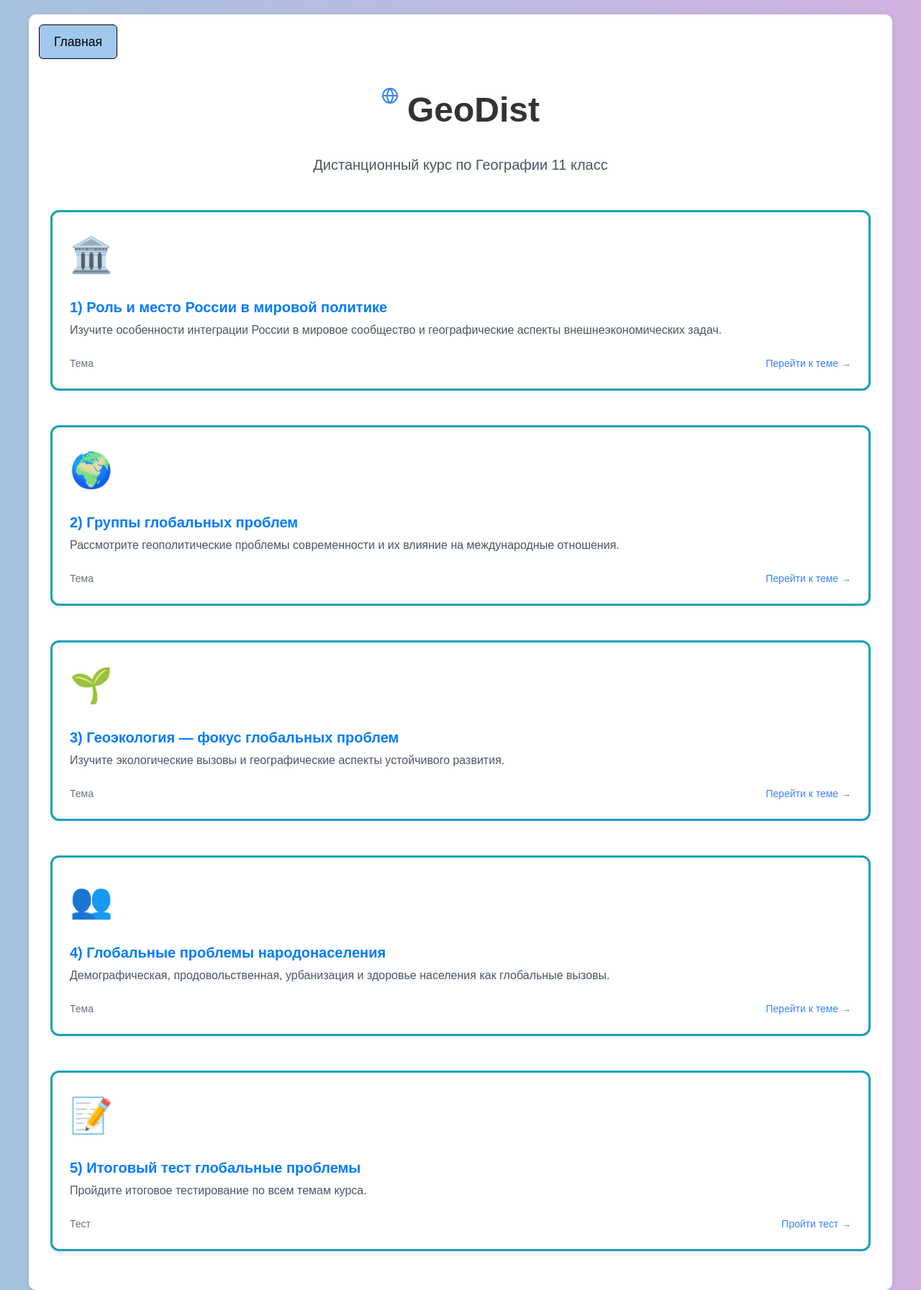
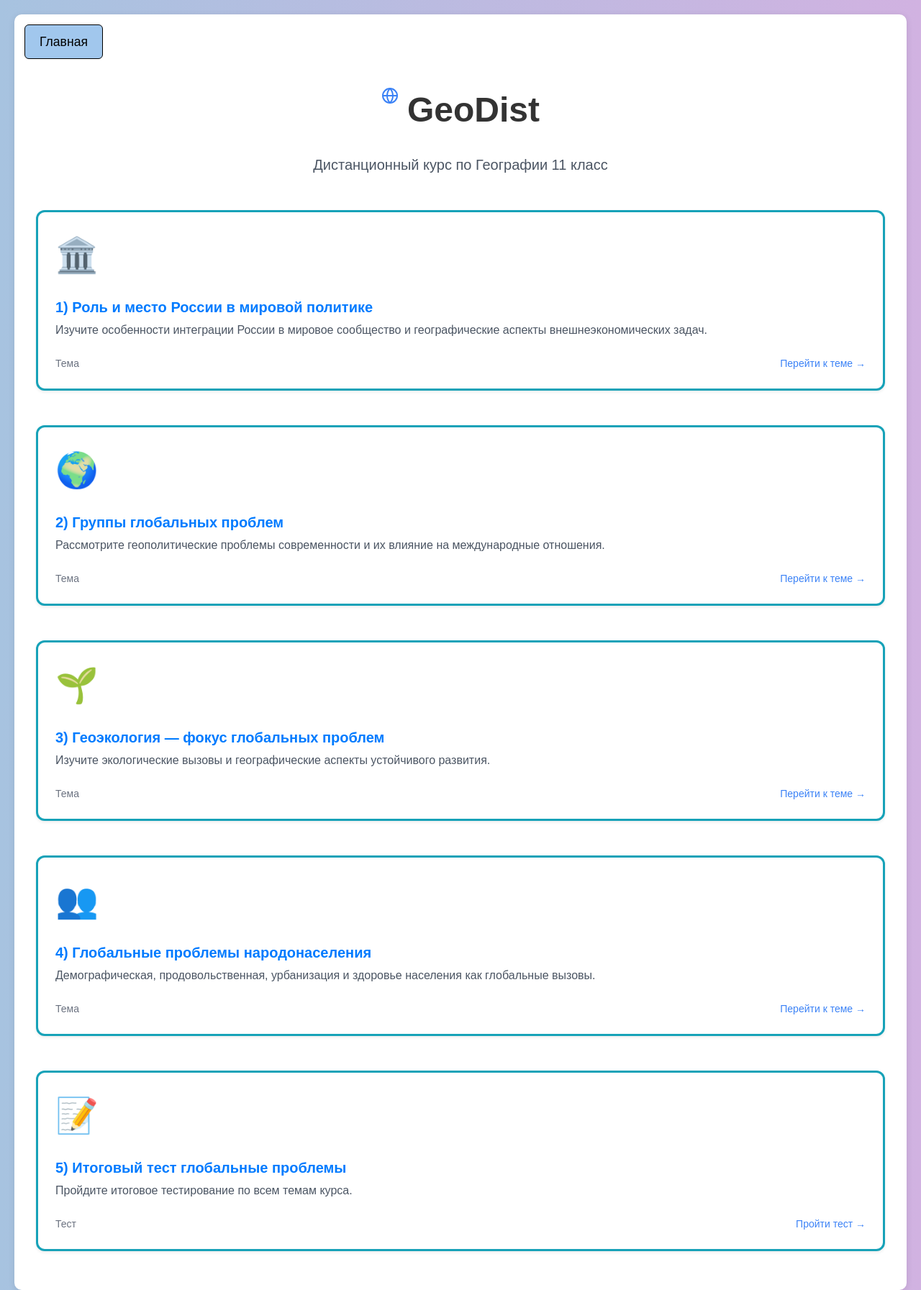
Before and after one commit to Annapurple/Geodist, a Flask app: page / in a window 1280 px wide. Shown: the whole page at 72% size. Run offline with Flask 3, Linux system fonts and the light colour scheme; some libraries are stand-ins or nearby versions.

Commit message:
style change

```diff
--- a/templates/base.html
+++ b/templates/base.html
@@ -6,7 +6,7 @@
     <link rel="stylesheet" href="https://stackpath.bootstrapcdn.com/bootstrap/4.4.1/css/bootstrap.min.css">
     <script src="https://ajax.googleapis.com/ajax/libs/jquery/3.7.1/jquery.min.js"></script>
     <script src="https://maxcdn.bootstrapcdn.com/bootstrap/4.4.1/js/bootstrap.min.js"></script>
-    <style>
+        <style>
         body {
             background: linear-gradient(to right, #a7c3e0, #d1b2e1);
             color: #333;
@@ -24,7 +24,7 @@
             border-radius: 10px;
             background-color: white;
             box-shadow: 0 2px 10px rgba(0, 0, 0, 0.1);
-            max-width: calc(100% - 80px);
+            max-width: calc(100% - 40px);
             margin-left: auto;
             margin-right: auto;
             position: relative;
@@ -72,7 +72,6 @@
     <div class="nav-buttons-top-left">
         <a class="btn btn-nav" href="/">Главная</a>
     </div>
-
     {% block content %}{% endblock %}
 </main>
 </body>
```
